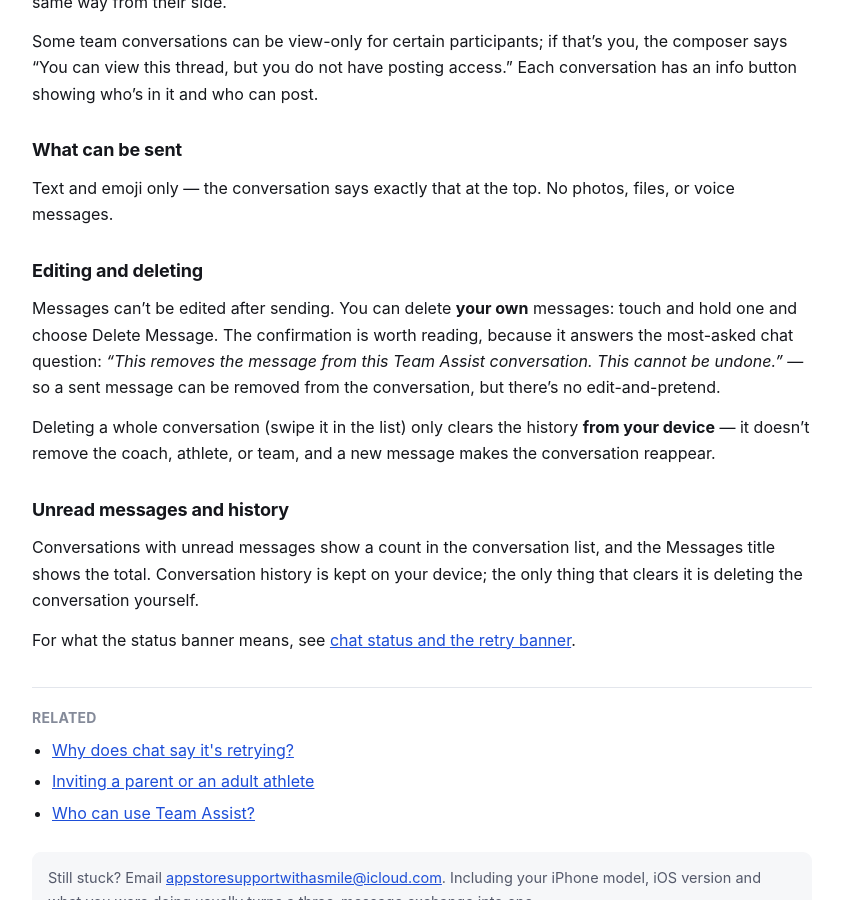
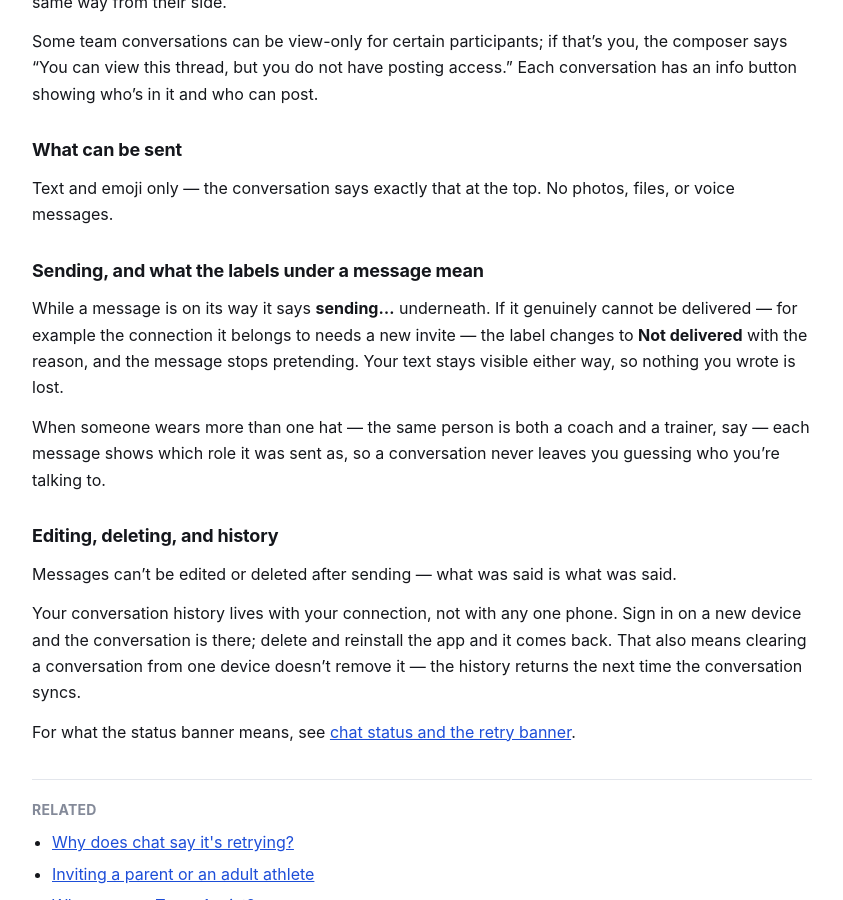
Before and after one commit to mytombrown/team-assist-help, a Jekyll site: the page built from _articles/chat-basics.md, in a window 1280 px wide and 900 px high, scrolled down 757 px. Shown: the whole window, without its empty margins (218-1061 px from the left). Built offline with Jekyll 4.4.1, drawn with Linux system fonts in a browser that asks for light colours.

Commit message:
TA-145: invitations follow the invite contract; credits and bookable slots; chat matches the rebuild
- invitations: codes are permanent and identity-bound on first claim; disconnect
  pauses, resend + re-entry revives the same code; deleting the contact retires it.
- athlete-portal: bookable slots with claim/decline; credits burn when a session
  finishes and only against a matching-type package.
- chat-basics: sending/Not-delivered labels, role labels, no edit/delete,
  history follows the connection (returns on sync) — removes promises the
  rebuilt chat does not keep (per-message delete, device-kept history,
  unread counts).

Co-Authored-By: Claude Fable 5 <noreply@anthropic.com>

```diff
--- a/_articles/chat-basics.md
+++ b/_articles/chat-basics.md
@@ -40,23 +40,25 @@ conversation has an info button showing who's in it and who can post.
 Text and emoji only — the conversation says exactly that at the top. No photos, files,
 or voice messages.
 
-## Editing and deleting
+## Sending, and what the labels under a message mean
 
-Messages can't be edited after sending. You can delete **your own** messages: touch and
-hold one and choose Delete Message. The confirmation is worth reading, because it
-answers the most-asked chat question: *"This removes the message from this Team Assist
-conversation. This cannot be undone."* — so a sent message can be removed from the
-conversation, but there's no edit-and-pretend.
+While a message is on its way it says **sending…** underneath. If it genuinely cannot
+be delivered — for example the connection it belongs to needs a new invite — the label
+changes to **Not delivered** with the reason, and the message stops pretending. Your
+text stays visible either way, so nothing you wrote is lost.
 
-Deleting a whole conversation (swipe it in the list) only clears the history **from
-your device** — it doesn't remove the coach, athlete, or team, and a new message makes
-the conversation reappear.
+When someone wears more than one hat — the same person is both a coach and a trainer,
+say — each message shows which role it was sent as, so a conversation never leaves you
+guessing who you're talking to.
 
-## Unread messages and history
+## Editing, deleting, and history
 
-Conversations with unread messages show a count in the conversation list, and the
-Messages title shows the total. Conversation history is kept on your device; the only
-thing that clears it is deleting the conversation yourself.
+Messages can't be edited or deleted after sending — what was said is what was said.
+
+Your conversation history lives with your connection, not with any one phone. Sign in
+on a new device and the conversation is there; delete and reinstall the app and it
+comes back. That also means clearing a conversation from one device doesn't remove it
+— the history returns the next time the conversation syncs.
 
 For what the status banner means, see
 [chat status and the retry banner]({{ '/chat-status-banner/' | relative_url }}).
```
Also changed, not shown: _articles/athlete-portal.md (+8 -1 lines), _articles/invitations.md (+16 -4 lines).
